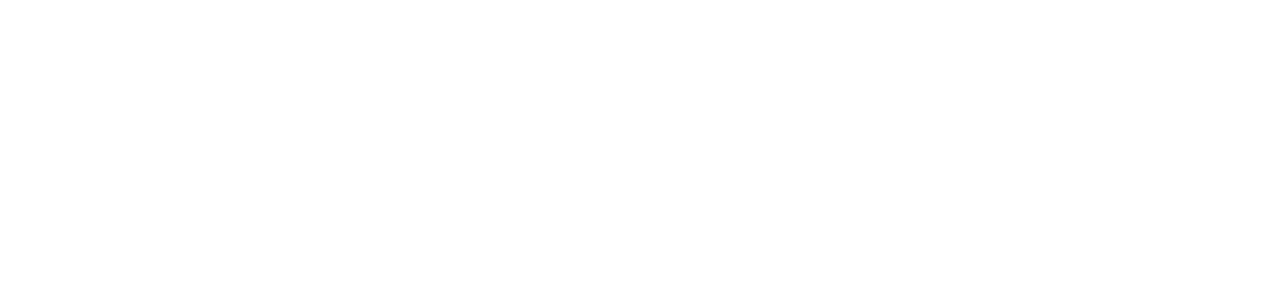
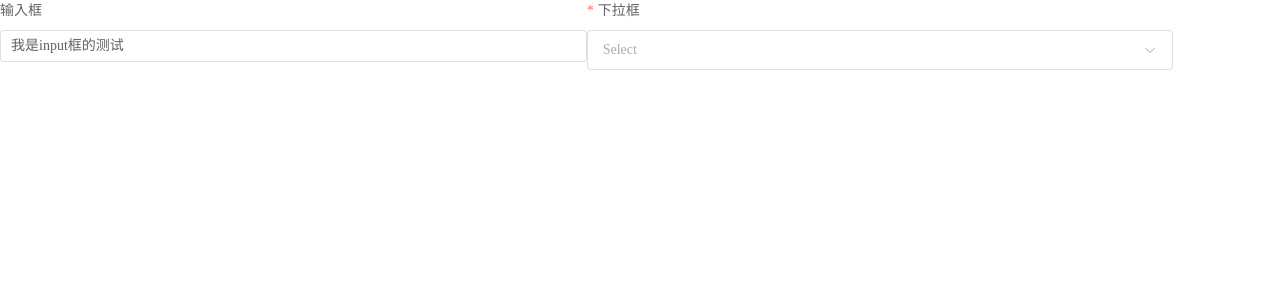
Before and after one commit to xiaoguo-ui/vite-ts-element-plus, a Vue app: page /test-form in a window 1280 px wide. Before the commit this address had no page. Shown: the top 300 px of the page. Built offline with nearby package versions, Linux system fonts and the light colour scheme.

Commit message:
添加el-form的基本功能

```diff
--- a/package.json
+++ b/package.json
@@ -14,6 +14,7 @@
     "@element-plus/icons-vue": "^2.1.0",
     "echarts": "^5.4.2",
     "element-plus": "^2.3.7",
+    "mitt": "^3.0.0",
     "normalize.css": "^8.0.1",
     "pinia": "^2.1.3",
     "vue": "^3.2.47",
--- /dev/null
+++ b/src/components/en-base-form/index.ts
@@ -0,0 +1,3 @@
+import EnBaseForm from './src/index.vue'
+
+export default EnBaseForm
--- /dev/null
+++ b/src/components/en-base-form/src/index.vue
@@ -0,0 +1,64 @@
+<template>
+  <el-form
+    v-bind="$attrs"
+    :ref="service.setFormRef.bind(service)"
+    :model="formData"
+    :rules="formRules"
+  >
+    <el-row>
+      <el-col v-bind="item.col" v-for="(item, index) in formColumn" :key="index">
+        <!-- 自定义表单项 -->
+        <template v-if="item.slotName">
+          <slot :name="item.slotName"></slot>
+        </template>
+        <!-- 主体项-->
+        <!--没有孩子的项-->
+        <el-form-item
+          v-if="!item.slotName && !item.children && !item.children?.length"
+          :label="item.label"
+          :prop="item.prop"
+          v-bind="item.formItemProps"
+        >
+          <component v-model="formData[item.prop]" :is="item.type" v-bind="item.componentsProps">
+          </component>
+        </el-form-item>
+        <!-- 有孩子的项-->
+        <el-form-item v-else :label="item.label" :prop="item.prop" v-bind="item.formItemProps">
+          <component v-model="formData[item.prop]" :is="item.type" v-bind="item.componentsProps">
+            <component
+              v-for="(child, childIndex) in item.children"
+              :key="childIndex"
+              :is="child.childType"
+              v-bind="child.childComponentsProps"
+            >
+              <!-- 孩子插槽-->
+              <template v-if="child.childSlot">
+                <slot :name="child.childSlot"></slot>
+              </template>
+            </component>
+          </component>
+        </el-form-item>
+      </el-col>
+    </el-row>
+  </el-form>
+</template>
+
+<script setup lang="ts">
+  import { ref } from 'vue'
+  import Service from './service'
+  import type { FormInstance } from 'element-plus'
+  import { defaultProps } from './service/type'
+
+  const props = withDefaults(defineProps<defaultProps>(), {})
+  const emits = defineEmits<{
+    (e: 'update:modelValue'): void
+  }>()
+  const service = new Service()
+
+  // 更新数据
+  const formData = service.updateModelValue(props, emits)
+
+  defineExpose({
+    formRef: service.formRef
+  })
+</script>
--- /dev/null
+++ b/src/components/en-base-form/src/service/index.ts
@@ -0,0 +1,28 @@
+import { computed, shallowRef } from 'vue'
+import { FormInstance } from 'element-plus'
+
+class Service {
+  formRef = shallowRef<FormInstance | null>(null)
+
+  setFormRef(el: FormInstance) {
+    if (el) this.formRef.value = el
+  }
+
+  /**
+   *  更新modelValue的值
+   * @param props
+   * @param emits
+   */
+  updateModelValue(props: any, emits: any) {
+    return computed({
+      get() {
+        return props.modelValue
+      },
+      set(v) {
+        emits('update:modelValue', v)
+      }
+    })
+  }
+}
+
+export default Service
--- /dev/null
+++ b/src/components/en-base-form/src/service/type.ts
@@ -0,0 +1,26 @@
+import { ComponentInternalInstance, Component } from 'vue'
+import type { FormRules } from 'element-plus'
+
+export interface FormColumn {
+  col: object // el-col的属性
+  slotName?: string
+  formItemProps: object // el-form-item的属性
+  label: string // from表单的label
+  prop: string // from表单的prop
+  componentsProps?: object // 组件的props
+  componentTypeSlot?: string | ComponentInternalInstance | Component // 内部组件的slot 组件实例
+  slot?: Object // 组件的插槽
+  type: string | ComponentInternalInstance | Component // 组件的名字
+  children?: {
+    childType: string | ComponentInternalInstance | Component // 组件的名字
+    childComponentsProps: object
+    childSlot?: string
+  }[]
+}
+
+export interface defaultProps {
+  formColumn: FormColumn[]
+  formRules?: FormRules
+  // 表单数据
+  modelValue: any
+}
--- a/src/init/index.ts
+++ b/src/init/index.ts
@@ -5,6 +5,8 @@
 
 import 'normalize.css'
 import 'element-plus/dist/index.css'
+
+import globalCustomElComponent from '@/utils/GlobalManualComponent'
 
 class Init {
   static initApp: Init = new Init()
@@ -17,6 +19,7 @@
 
   // 加载插件和挂载
   mountGlobal() {
+    this.app.use(globalCustomElComponent)
     this.app.use(router)
     this.app.use(pinia)
     this.app.mount('#app')
--- a/src/router/index.ts
+++ b/src/router/index.ts
@@ -3,7 +3,7 @@
 const routes: RouteRecordRaw[] = [
   {
     path: '',
-    redirect: '/test-echarts'
+    redirect: '/test-form'
   },
   {
     path: '/test-tab',
@@ -24,6 +24,10 @@
   {
     path: '/test-echarts',
     component: () => import('@/views/test-echarts/index.vue')
+  },
+  {
+    path: '/test-form',
+    component: () => import('@/views/test-form/index.vue')
   }
 ]
 
--- /dev/null
+++ b/src/utils/GlobalManualComponent.ts
@@ -0,0 +1,28 @@
+/**
+ * 此处是由于<component :is></component> 不能渲染组件
+ *需要自己手动引入
+ *issue：https://github.com/antfu/unplugin-vue-components/issues/643
+ */
+
+import { App } from 'vue'
+import {
+  ElInput,
+  ElButton,
+  ElRate,
+  ElInputNumber,
+  ElSlider,
+  ElSelect,
+  ElOption
+} from 'element-plus'
+
+const components = [ElInput, ElButton, ElRate, ElInputNumber, ElSlider, ElSelect, ElOption]
+
+const install = function (app: App) {
+  components.forEach(res => {
+    app.component(res.name, res)
+  })
+}
+
+export default {
+  install
+}
--- /dev/null
+++ b/src/utils/GlobalMitt.ts
@@ -0,0 +1,8 @@
+// 全局的事件触发器
+import mitt from 'mitt'
+
+class GlobalMitt {
+  static mitt = mitt()
+}
+
+export default GlobalMitt.mitt
--- /dev/null
+++ b/src/views/test-form/config.ts
@@ -0,0 +1,50 @@
+import emit from '@/utils/GlobalMitt.ts'
+
+export const arr = [
+  {
+    col: { span: 11 },
+    formItemProps: {},
+    componentsProps: { onInput: handleInput, clearable: true, placeholder: '需要输入input的值' },
+    label: '输入框',
+    prop: 'input',
+    type: 'el-input'
+  },
+  {
+    col: { span: 11 },
+    formItemProps: {},
+    componentsProps: {
+      size: 'large',
+      clearable: true,
+      multiple: true,
+      filterable: true,
+      onVisibleChange: visibleChange
+    },
+    label: '下拉框',
+    prop: 'select',
+    type: 'el-select',
+    children: [
+      {
+        childType: 'el-option',
+        childComponentsProps: { value: 1, label: 'v二十' }
+      },
+      {
+        childType: 'el-option',
+        childComponentsProps: { value: 2, label: 'v二十一' }
+      },
+      {
+        childType: 'el-option',
+        childComponentsProps: { value: 2, label: 'v二十一' },
+        childSlot: 'customChildSlot'
+      }
+    ]
+  }
+]
+
+// 输入事件
+function handleInput(val: string) {
+  emit.emit('handleInput', val)
+}
+
+function visibleChange(val: boolean) {
+  console.log('=>(config.ts:44) val', val)
+}
--- /dev/null
+++ b/src/views/test-form/index.vue
@@ -0,0 +1,40 @@
+<template>
+  <EnBaseForm label-position="top" :form-column="arr" v-model="formData" :rules="formRules">
+    <template #customChildSlot>
+      <div style="color: red">3333</div>
+    </template>
+  </EnBaseForm>
+</template>
+
+<script setup lang="ts">
+  import { reactive, ref } from 'vue'
+  import EnBaseForm from '@/components/en-base-form'
+  import { arr } from './config.ts'
+
+  import emit from '@/utils/GlobalMitt.ts'
+
+  const formRules = {
+    select: [{ required: true, message: 'Please select name', trigger: 'change' }],
+    val: [{ required: true, message: 'Please input Activity name', trigger: 'blur' }],
+    val5: [
+      {
+        required: true,
+        message: 'Please input your suggestion',
+        trigger: 'blur'
+      }
+    ]
+  }
+
+  const formData = ref({
+    input: '我是input框的测试',
+    val: '你好',
+    val2: 0,
+    val3: undefined,
+    val4: 8,
+    val5: '你好哇'
+  })
+
+  emit.on('handleInput', val => {
+    console.log('=>(index.vue:37) val', val)
+  })
+</script>
```
Also changed, not shown: components.d.ts (+8 -0 lines).
